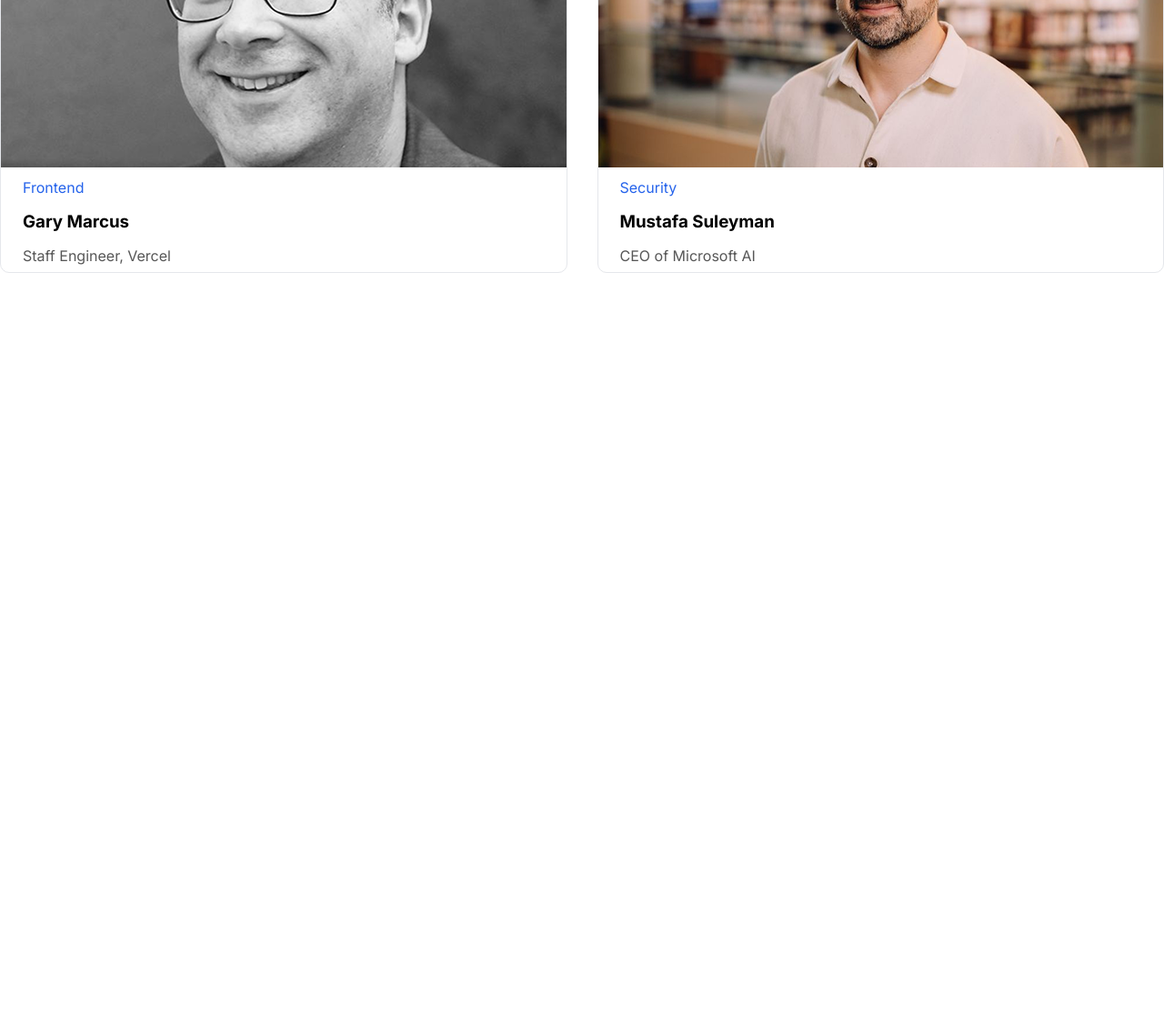
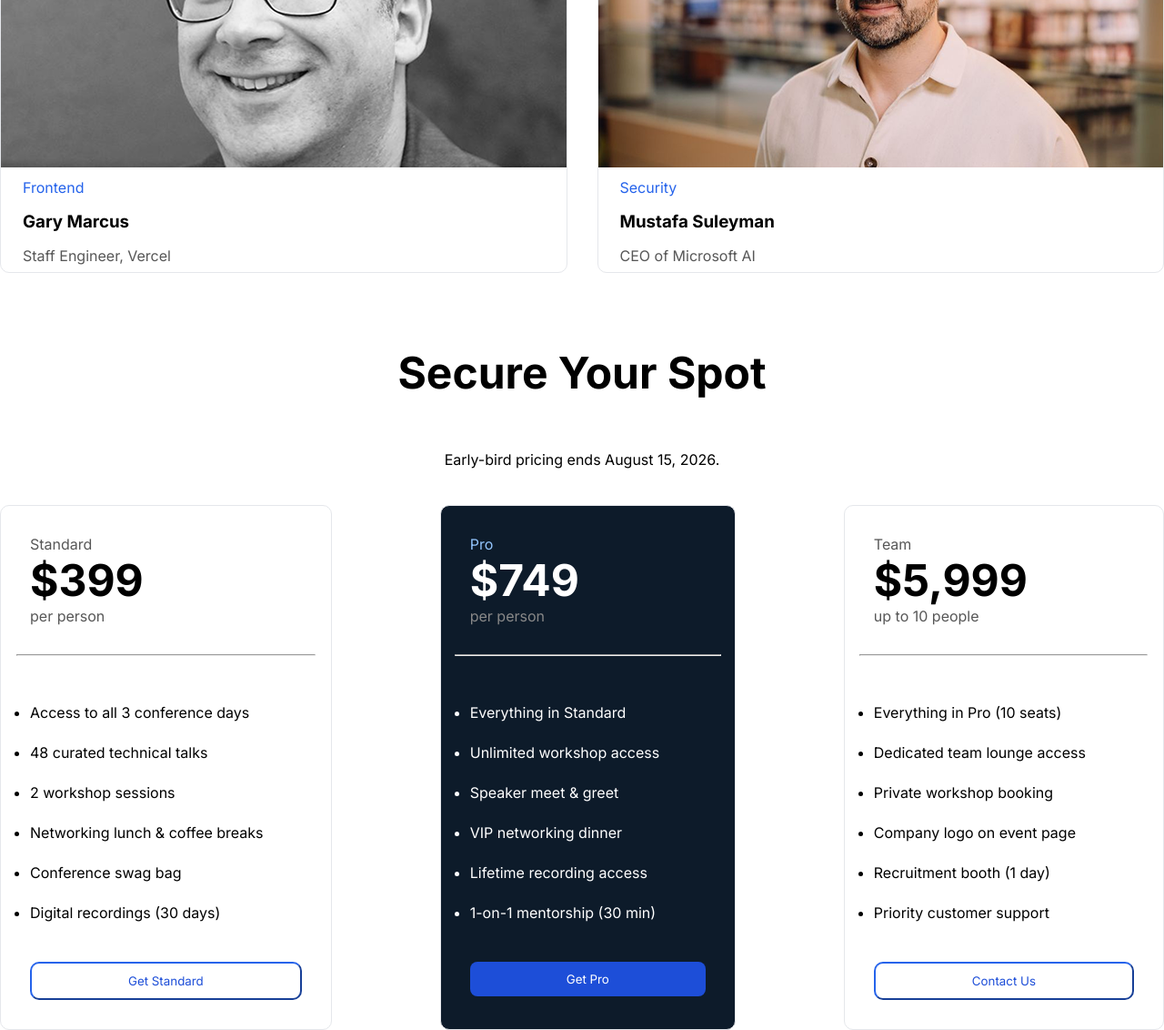
Before and after one commit to smraseldev07/ph-assignment-1, a plain HTML site: page index.html in a window 1280 px wide. Shown: the part 1630-2762 px from the top of the page at 91% size. Before the commit the page ends 1930 px from the top, so only its background shows below. Drawn offline with Linux system fonts and the light colour scheme.

Commit message:
card added

```diff
--- a/index.html
+++ b/index.html
@@ -52,49 +52,104 @@
     <main>
       <!-- meet the speaker section start -->
       <section class="meet-the-speaker">
-          <h1>Meet the Speakers </h1>
+        <h1>Meet the Speakers</h1>
 
         <div class="img-container">
           <div class="img-1">
-            <img src="./assets/andrej.png" alt="">
+            <img src="./assets/andrej.png" alt="" />
 
             <p class="p-title">AI / ML</p>
             <h3>Andrej Karpathy</h3>
             <p class="p-pera">Pretraining team, Anthropic</p>
-
           </div>
           <div class="img-1">
-            <img src="./assets/demis.png" alt="">
+            <img src="./assets/demis.png" alt="" />
 
             <p class="p-title">Cloud & DevOps</p>
             <h3>Demis Hassabis</h3>
             <p class="p-pera">Co-Founder and CEO, Google DeepMind</p>
-
           </div>
           <div class="img-1">
-            <img src="./assets/gary.png" alt="">
+            <img src="./assets/gary.png" alt="" />
 
             <p class="p-title">Frontend</p>
             <h3>Gary Marcus</h3>
             <p class="p-pera">Staff Engineer, Vercel</p>
-
           </div>
           <div class="img-1">
-            <img src="./assets/mustafa.png" alt="">
+            <img src="./assets/mustafa.png" alt="" />
 
             <p class="p-title">Security</p>
             <h3>Mustafa Suleyman</h3>
             <p class="p-pera">CEO of Microsoft AI</p>
-
           </div>
         </div>
       </section>
       <!-- meet the speaker section end -->
+      <!-- secure your spot section start -->
+      <section class="meet-the-speaker meet-section">
+        <h1 class="title-head">Secure Your Spot</h1>
+        <p class="title-p">Early-bird pricing ends August 15, 2026.</p>
 
-       <section>
+        <div class="card-container">
+          <div class="card">
+            <div class="card-titles">
+              <p>Standard</p>
+             <h2>$399</h2>
+             <p>per person</p>
+            </div>
+             <hr>
+             <ul>
+              <li>Access to all 3 conference days</li>
+              <li>48 curated technical talks</li>
+              <li>2 workshop sessions</li>
+              <li>Networking lunch & coffee breaks</li>
+              <li>Conference swag bag</li>
+              <li>Digital recordings (30 days)</li>
+                <button>Get Standard</button>
+             </ul>
 
+          </div>
+
+          <div class="card card-unique">
+            <div class="card-titles">
+              <p>Pro</p>
+             <h2>$749</h2>
+             <p class="special-p">per person</p>
+            </div>
+             <hr>
+             <ul>
+              <li>Everything in Standard</li>
+              <li>Unlimited workshop access</li>
+              <li>Speaker meet & greet</li>
+              <li>VIP networking dinner</li>
+              <li>Lifetime recording access</li>
+              <li>1-on-1 mentorship (30 min)</li>
+               <button class="special-btn">Get Pro</button>
+             </ul>
+
+          </div>
+          <div class="card">
+            <div class="card-titles">
+              <p>Team</p>
+             <h2>$5,999</h2>
+             <p>up to 10 people</p>
+            </div>
+             <hr>
+             <ul>
+              <li>Everything in Pro (10 seats)</li>
+              <li>Dedicated team lounge access</li>
+              <li>Private workshop booking</li>
+              <li>Company logo on event page</li>
+              <li>Recruitment booth (1 day)</li>
+              <li>Priority customer support</li>
+               <button>Contact Us</button>
+             </ul>
+
+          </div>
+
+        </div>
       </section>
     </main>
-
   </body>
 </html>
--- a/style.css
+++ b/style.css
@@ -24,7 +24,7 @@ ul{
     gap: 24px;
 }
 
-ul li{
+nav ul li{
     list-style: none;
     color: #575757;
 }
@@ -111,3 +111,81 @@ header div button{
 .img-1 h3{
     padding: 8px 24px ;
 }
+/* meet speaker section ended */
+
+/* secure your spot sectiom start */
+
+.meet-section .title-p{
+ text-align: center;
+
+}
+
+.card-container{
+    display: flex;
+    justify-content: space-between;
+    margin-top: 40px;
+}
+
+.card{
+    border: 1px solid #E5E7EB;
+    border-radius: 10px;
+
+}
+
+.card ul{
+    display: flex;
+    flex-direction: column;
+    padding: 32px;
+
+}
+
+.card  .card-titles{
+    padding: 32px;
+}
+.card-titles p {
+    color: #575757;
+}
+.card-titles h2 {
+    font-weight: 700;
+    font-size: 3rem;
+}
+.card hr {
+   width: 90%;
+   margin: 0 auto;
+   margin-bottom: 20px;
+}
+
+.card button {
+    color: #1D4ED8;
+    border-color: #2563EB;
+    border-radius: 10px;
+    background-color: #ffffff;
+    margin-top: 20px;
+    padding: 11px 106px;
+}
+
+.card-unique{
+    background-color: #0D1B2A;
+}
+
+.card-unique p {
+    color: #93C5FD;
+}
+.card-unique h2 {
+    color: #ffffff;
+}
+.card-unique .special-p {
+    color: #888888;
+
+}
+
+.card-unique .special-btn{
+
+    border: none;
+    background-color: #1D4ED8;
+    color: #FFFFFF;
+    border-radius: 8px;
+}
+.card-unique ul li{
+    color: #FFFFFF;
+}
```
Lines whose indentation alone changed are shown as unchanged.
